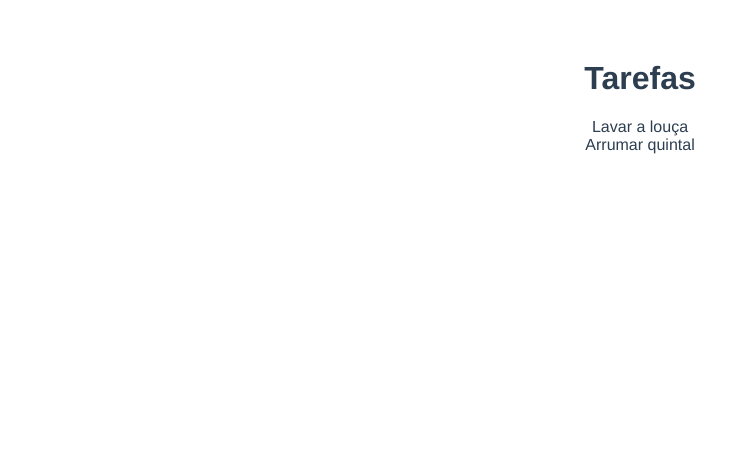
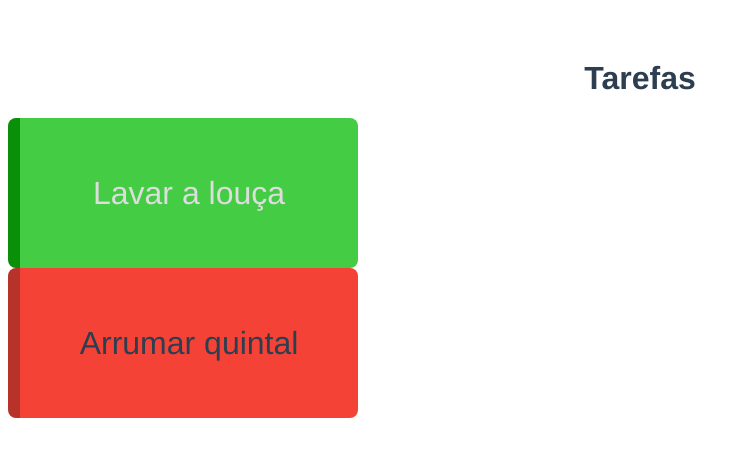
Before and after one commit to caiosfg/Think-List, a Vue app in the folder client/: page / in a window 1280 px wide. Shown: the top 456 px of the page, without its empty margins (0-750 px from the left). Built offline with nearby package versions, Linux system fonts and the light colour scheme.

Commit message:
Alguns ajustes de layout

```diff
--- /dev/null
+++ b/client/src/components/Task.vue
@@ -0,0 +1,22 @@
+<template>
+    <div class="task"
+        :class="stateClass">
+        <p>{{ task.name }}</p>
+    </div>
+</template>
+
+<script>
+export default {
+    props:{
+        task: { type: Object, required: true }
+    },
+    computed: {
+       stateClass(){
+           return {
+               pending: this.task.pending,
+               done: !this.task.pending
+           }
+       }
+    }
+}
+</script>
--- a/client/src/components/TaskGrid.vue
+++ b/client/src/components/TaskGrid.vue
@@ -1,15 +1,44 @@
 <template>
   <div class="tasks">
     <template>
-      <div v-for="task in tasks" :key="task.name">{{ task.name }}</div>
+      <Task v-for="task in tasks" :key="task.name" :task="task"></Task>
     </template>
   </div>
 </template>
 
 <script>
+import Task from './Task.vue'
+
 export default {
+  components: { Task },
   props:{
     tasks: { type: Array, required : true }
   },
 }
 </script>
+
+<style>
+  .task {
+    box-sizing: border-box;
+    width: 350px;
+    height: 150px;
+    padding: 10px;
+    border-radius: 8px;
+    font-size: 2rem;
+    font-weight: 300;
+    cursor:pointer;
+    user-select: none;
+    display: flex;
+    justify-content: center;
+    align-items: center;
+  }
+  .pending {
+    border-left: 12px solid #B73229;
+    background-color: #F44336 ;
+  }
+  .done {
+    color: #DDD;
+    border-left: 12px solid #0A8F08;
+    background-color: #4c4 ;
+  }
+</style>
```
Also changed, not shown: 1 other file (tests, documents, lock files or other folders).
